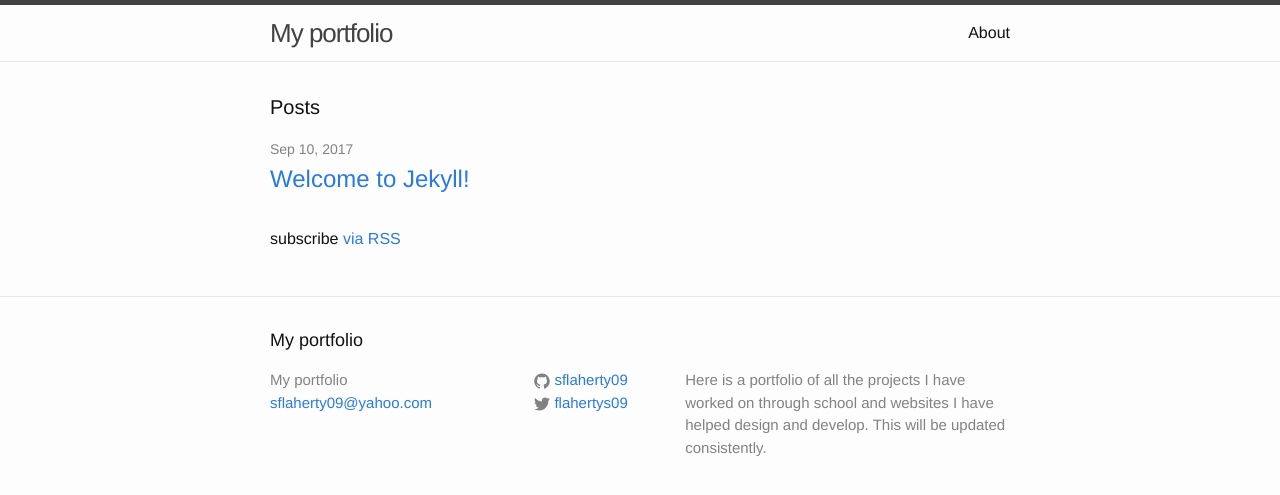
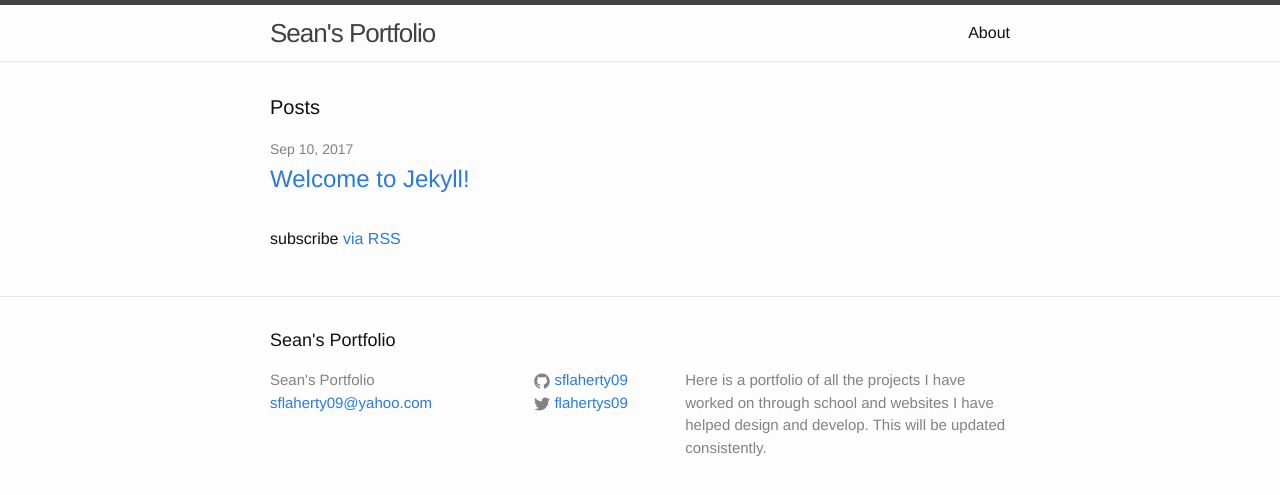
Before and after one commit to sflaherty09/sflaherty09.github.io, a Jekyll site: the page built from index.html, in a window 1280 px wide. Shown: the top 495 px of the page. Built offline with Jekyll 4.4.1, drawn with Linux system fonts in a browser that asks for light colours.

Commit message:
Update _config.yml

```diff
--- a/_config.yml
+++ b/_config.yml
@@ -6,7 +6,7 @@
 # 'jekyll serve'. If you change this file, please restart the server process.
 
 # Site settings
-title: My portfolio
+title: Sean's Portfolio
 email: sflaherty09@yahoo.com
 description: > # this means to ignore newlines until "baseurl:"
  Here is a portfolio of all the projects I have worked on through school and websites I have
```
